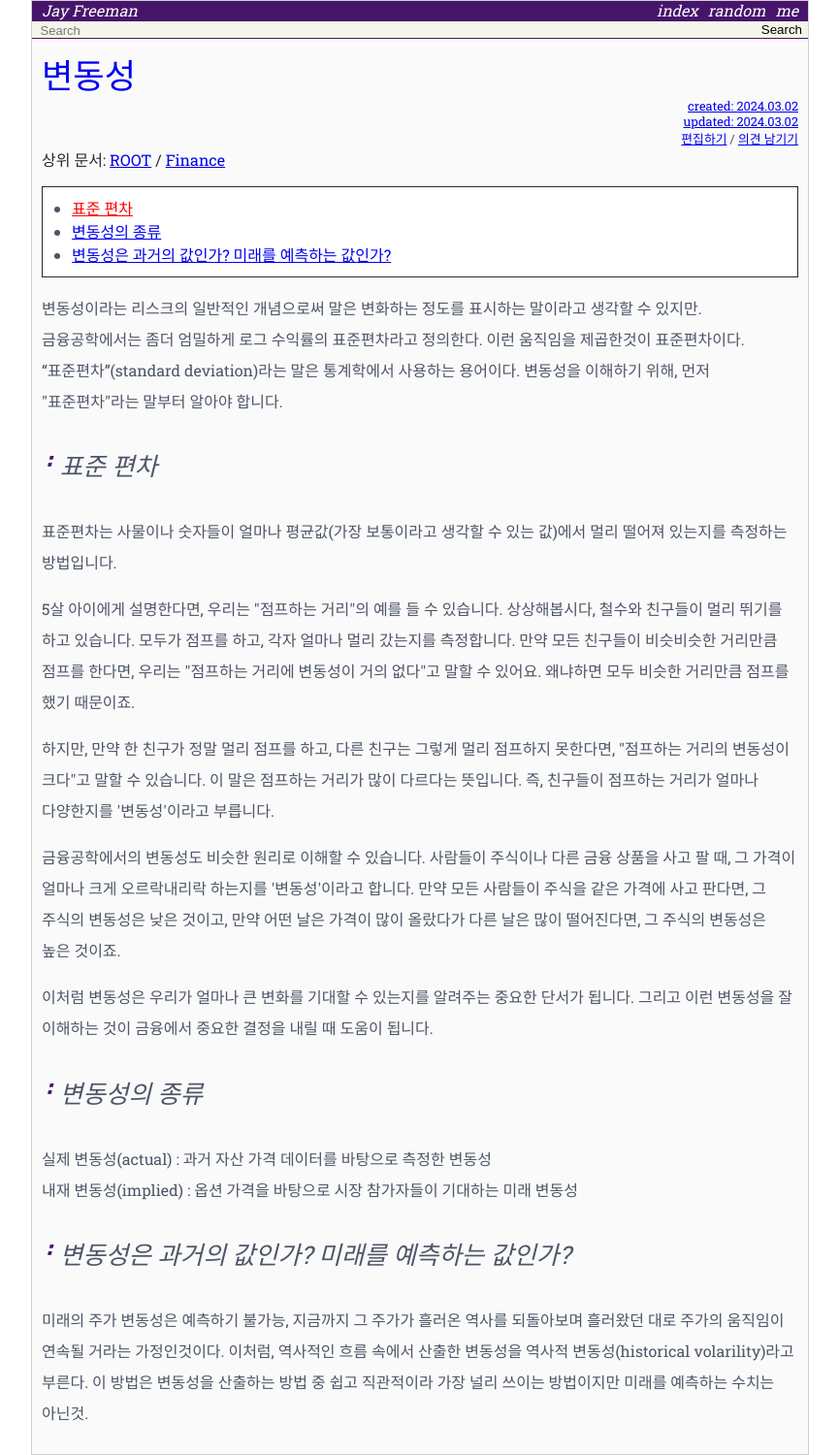
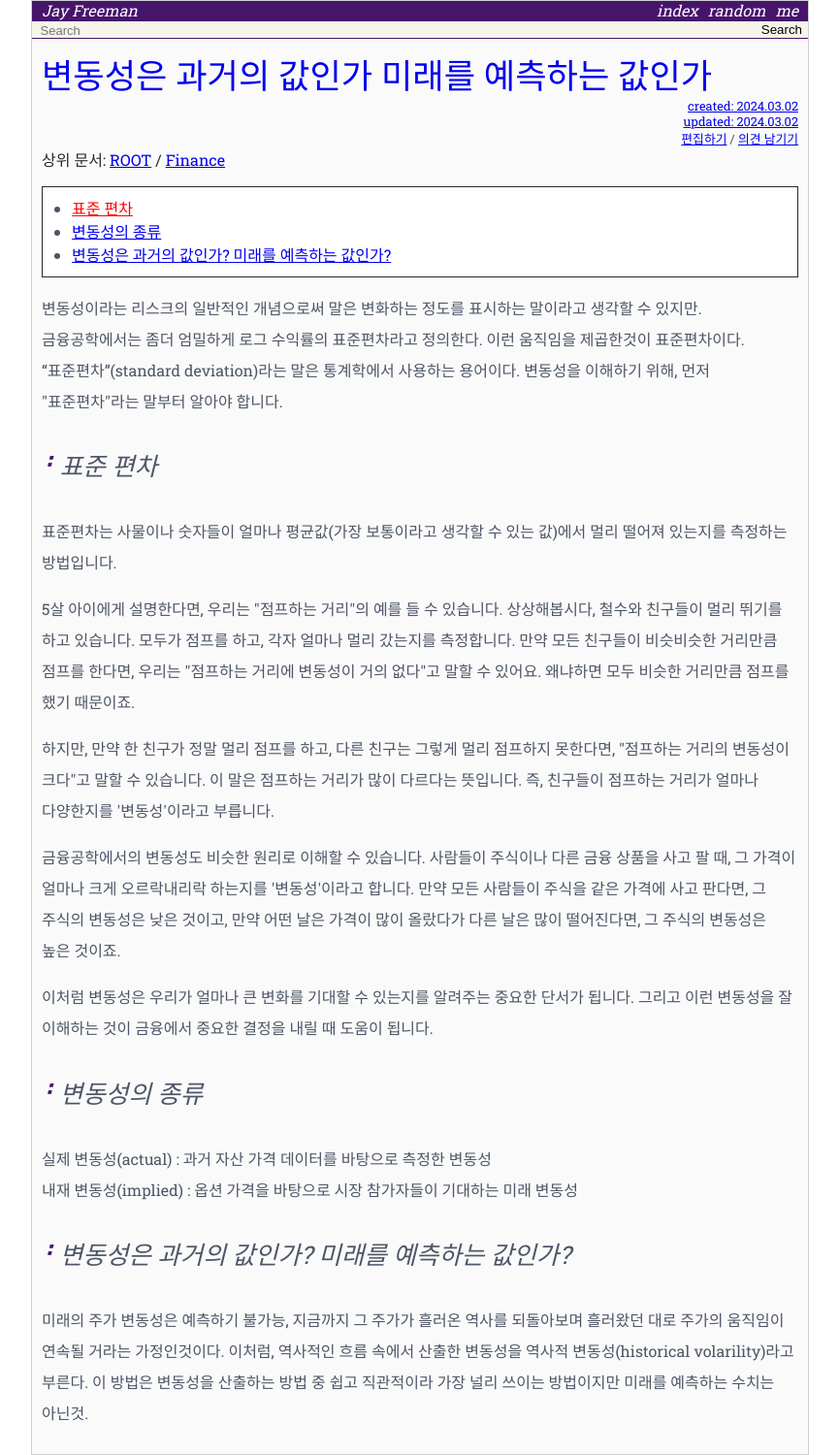
Before and after one commit to JayFreemandev/JayFreemandev.github.io, a Jekyll site: the page built from _wiki/finance/volatility.md, in a window 1280 px wide. Shown: the whole page at 97% size, without its empty margins (207-1072 px from the left). Built offline with Jekyll 4.4.1, drawn with Linux system fonts in a browser that asks for light colours; comment, search, counter and statistics services are not loaded.

Commit message:
변동성 제목 수정

```diff
--- a/_wiki/finance/volatility.md
+++ b/_wiki/finance/volatility.md
@@ -1,6 +1,6 @@
 ---
 layout  : wiki
-title   : 변동성
+title   : 변동성은 과거의 값인가 미래를 예측하는 값인가
 summary :
 date    : 2024-03-02 17:56:06 +0900
 updated : 2024-03-02 17:56:06 +0900
```
